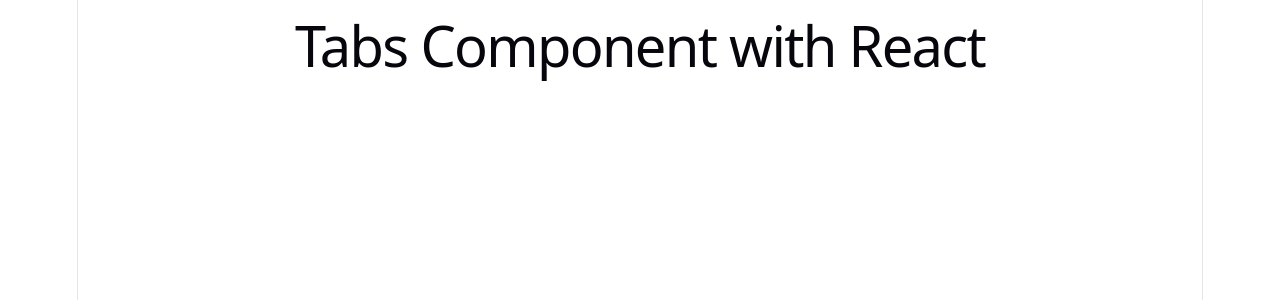
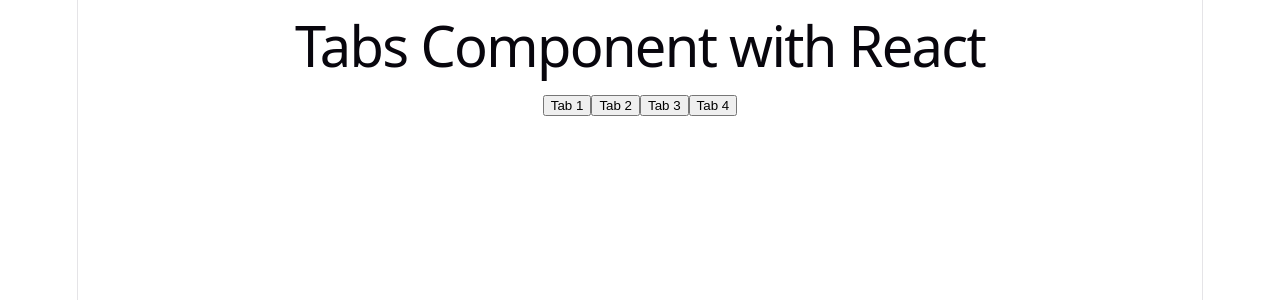
Before and after one commit to Zohre-abbasi/bootcamp-practice, a React (Vite) app in the folder zohre-abbasi-week13/: page / in a window 1280 px wide. Shown: the top 300 px of the page. Built offline with nearby package versions, Linux system fonts and the light colour scheme.

Commit message:
add tabs state and click handling

```diff
--- a/zohre-abbasi-week13/src/App.jsx
+++ b/zohre-abbasi-week13/src/App.jsx
@@ -1,10 +1,14 @@
+import Tabs from "./components/Tabs";
+import { useState } from "react";
 
 function App() {
+  const [activeTab,setActiveTab]=useState("Tab 1")
   return (
     <div>
       <h1>Tabs Component with React</h1>
+      <Tabs setActiveTab={setActiveTab} />
     </div>
-  )
+  );
 }
 
-export default App
+export default App;
--- /dev/null
+++ b/zohre-abbasi-week13/src/components/Tabs.jsx
@@ -0,0 +1,13 @@
+
+const tabs=["Tab 1","Tab 2","Tab 3","Tab 4"]
+function Tabs({setActiveTab}) {
+  return (
+    <div>
+      {tabs.map((tab)=>(
+        <button key={tab} onClick={()=>setActiveTab(tab)}>{tab}</button>
+      )) }
+    </div>
+  )
+}
+
+export default Tabs
```
